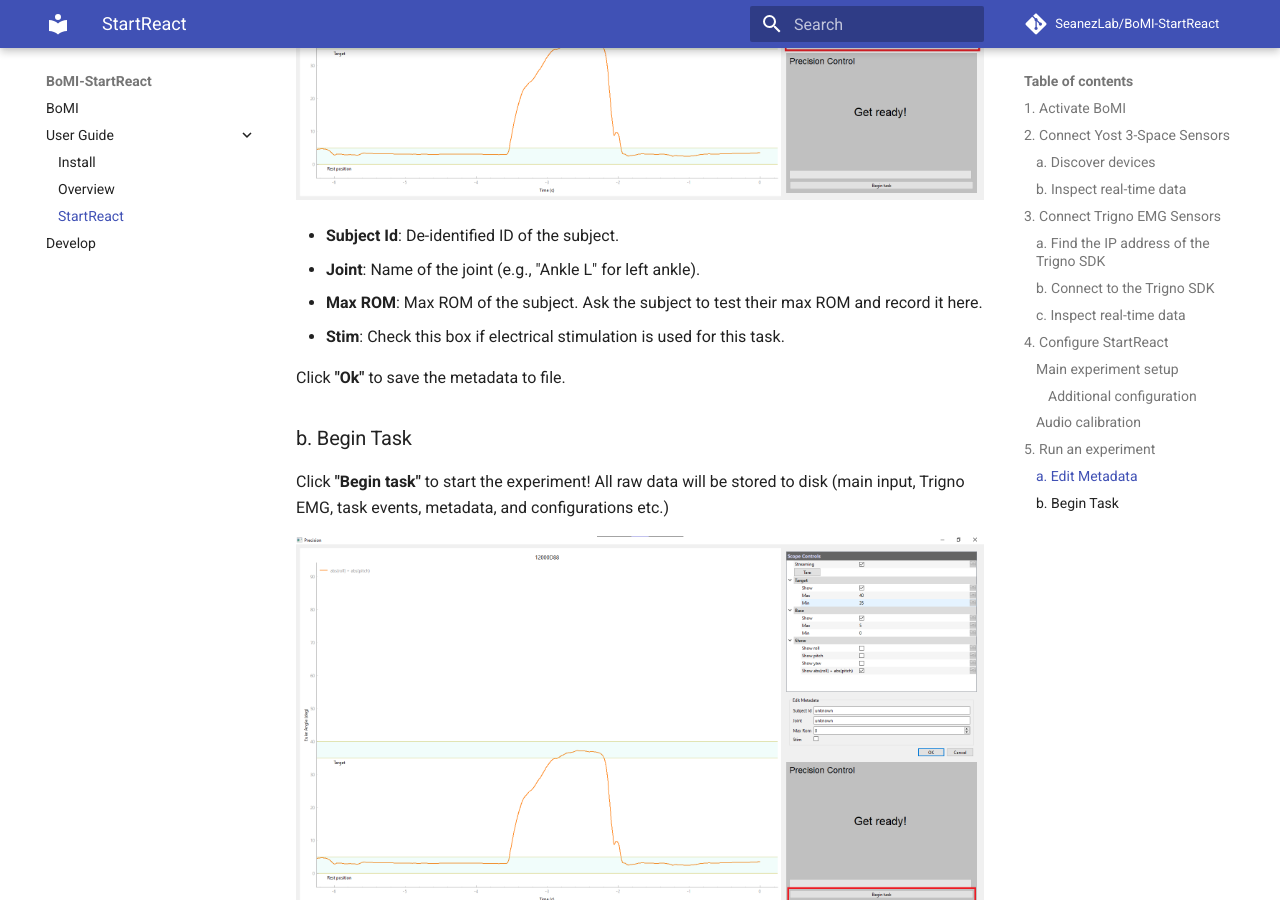
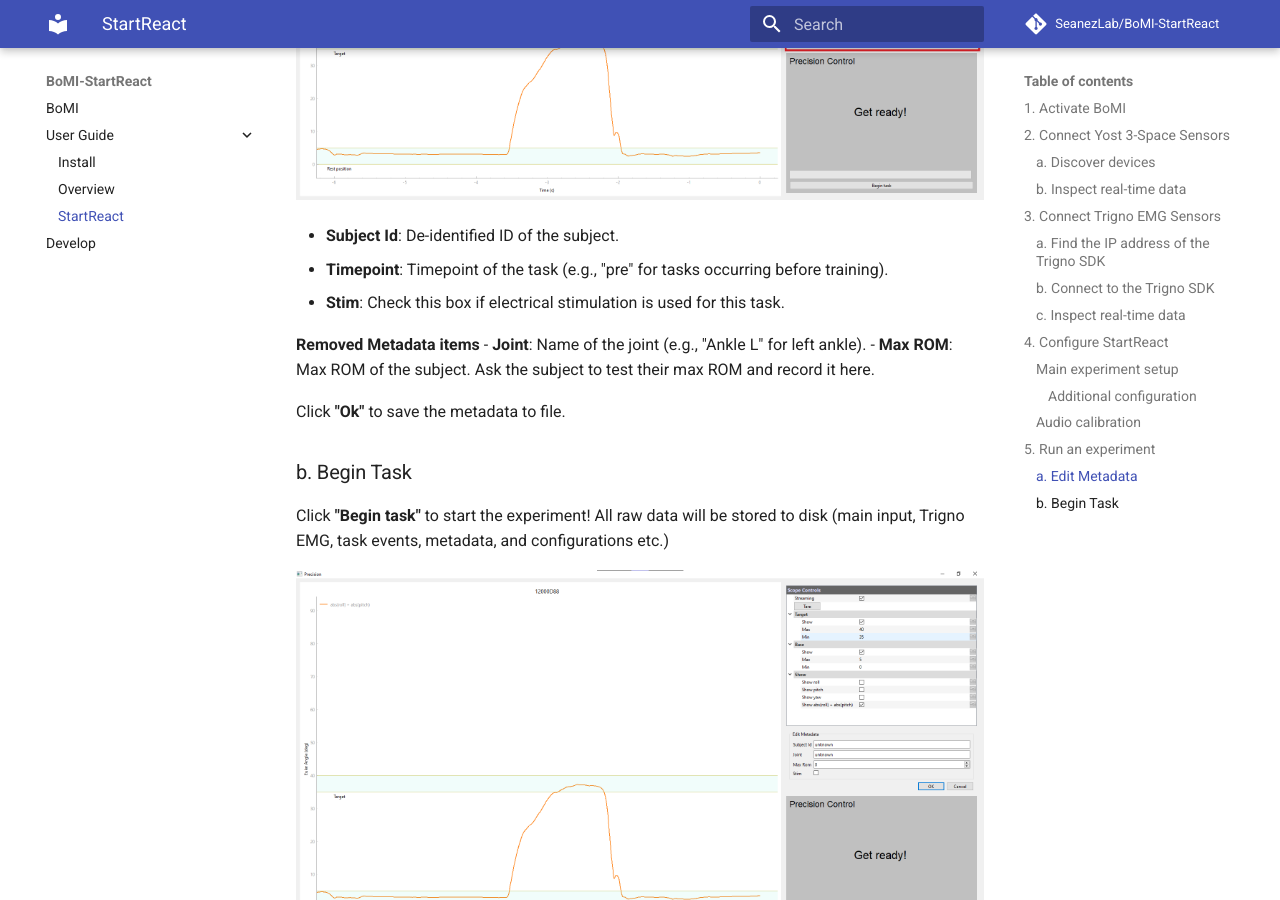
Before and after one commit to SeanezLab/BoMI-py, an MkDocs documentation site: the page built from docs/start-react.md, in a window 1280 px wide and 900 px high, scrolled down 8436 px. Built offline with MkDocs 1.6.1 and Material for MkDocs 9.7.7, drawn with Linux system fonts in a browser that asks for light colours; comment, search, counter and statistics services are not loaded.

Commit message:
Add new metadata items, indicate removal of previous

```diff
--- a/docs/start-react.md
+++ b/docs/start-react.md
@@ -130,9 +130,12 @@
 ![](./img/bomi-sr-precision-meta.png)
 
 - **Subject Id**: De-identified ID of the subject.
+- **Timepoint**: Timepoint of the task (e.g., "pre" for tasks occurring before training).
+- **Stim**: Check this box if electrical stimulation is used for this task.
+
+**Removed Metadata items**
 - **Joint**: Name of the joint (e.g., "Ankle L" for left ankle).
 - **Max ROM**: Max ROM of the subject. Ask the subject to test their max ROM and record it here.
-- **Stim**: Check this box if electrical stimulation is used for this task.
 
 Click **"Ok"** to save the metadata to file.
 
```
